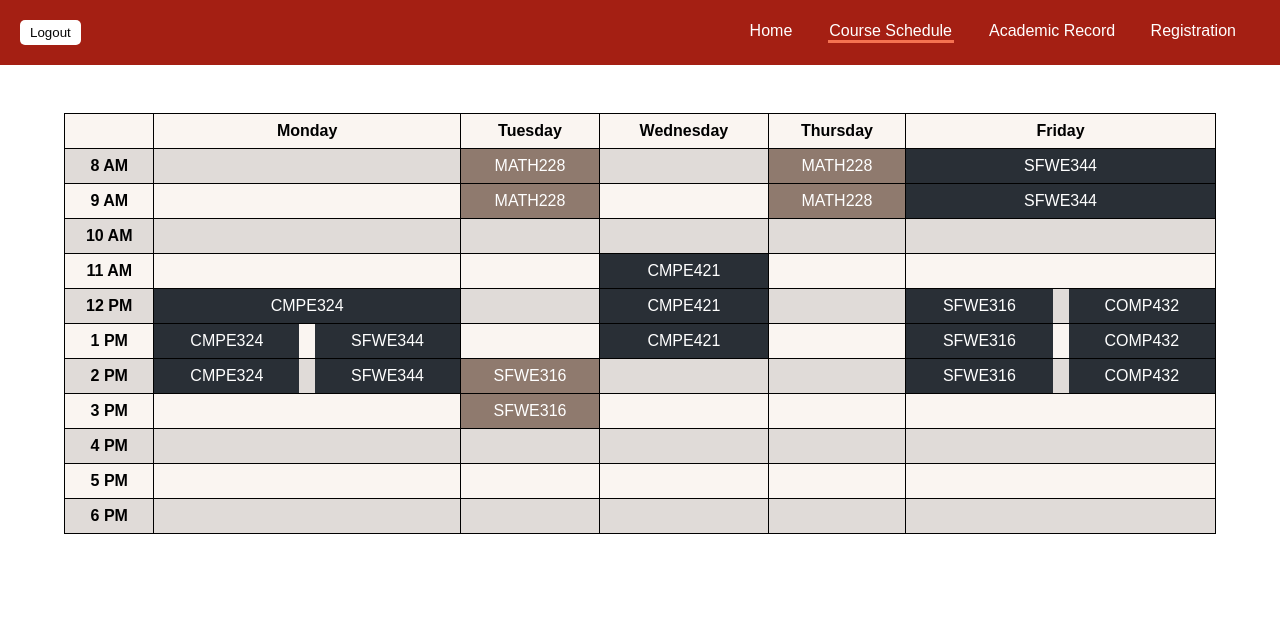
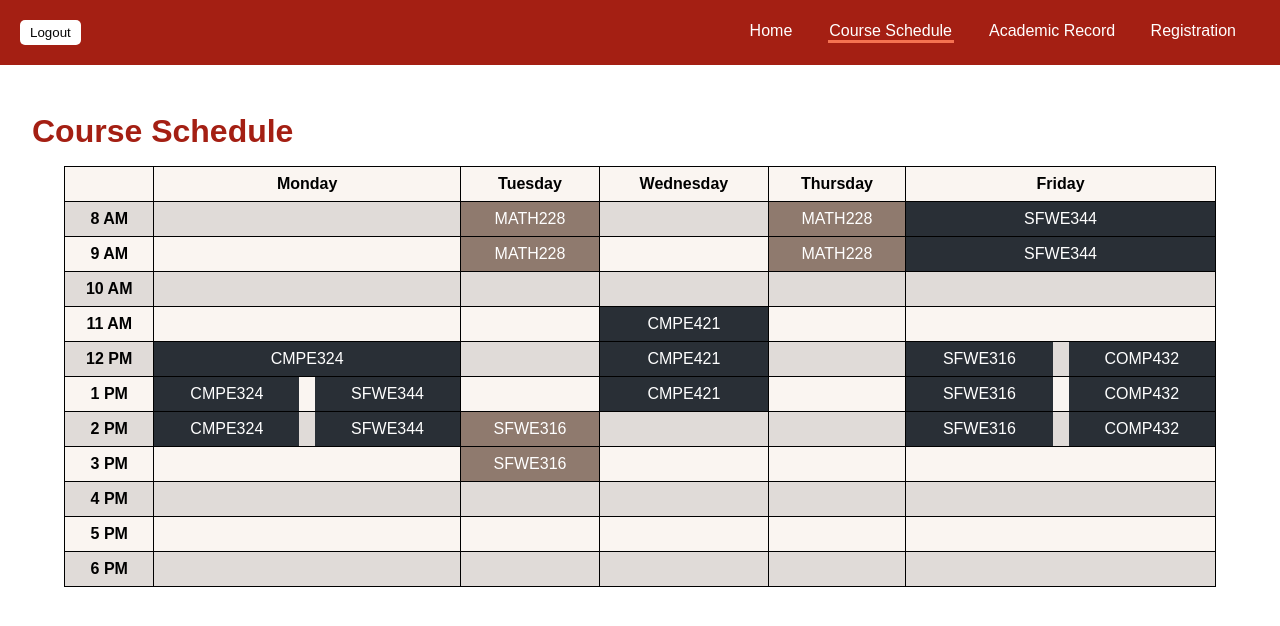
Before and after one commit to VastaGit/SRS-client-side, a React (Vite) app: page /courseschedule in a window 1280 px wide. Shown: the top 626 px of the page. Built offline with nearby package versions, Linux system fonts and the light colour scheme.

Commit message:
Update CourseSchedule.jsx

```diff
--- a/src/components/CourseSchedule.jsx
+++ b/src/components/CourseSchedule.jsx
@@ -31,6 +31,8 @@ const CourseSchedule = ({ schedule }) => {
   const groupedCourses = groupCoursesByDayAndStartTime(schedule[0].courses);
 
   return (
+    <>
+     <h1 className='sch-header'>Course Schedule</h1>
      <div className="schedule-container">
        <table>
          <tr>
@@ -81,6 +83,7 @@ const CourseSchedule = ({ schedule }) => {
           </div>
         )}
      </div>
+    </>
   );
  };
 
```
